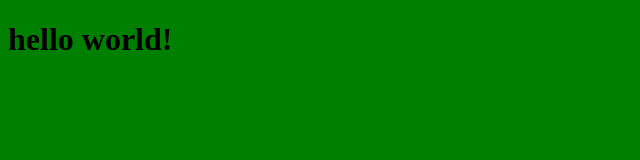
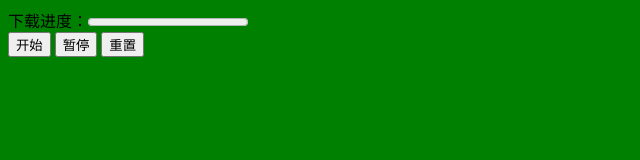
Before and after one commit to yananlz/spa, a plain HTML site: page 13-progress/index.html in a window 1280 px wide. Shown: the whole page, without its empty margins (0-640 px from the left). Drawn offline with nearby package versions, Linux system fonts and the light colour scheme.

Commit message:
Update index.html

```diff
--- a/13-progress/index.html
+++ b/13-progress/index.html
@@ -2,12 +2,18 @@
 <html lang="en">
 <head>
   <meta charset="UTF-8">
-  <title>hello</title>
+  <title>progress</title>
   <link rel="stylesheet" href="layout.css">
   <link rel="icon" href="https://i.wangding.in/favicon.ico" sizes="48x48" type="image/png">
 </head>
 <body>
-<h1>hello world!</h1>
+下载进度：<progress value='0' max='100'></progress>
+<div>
+  <input type="button" value="开始" id="start">
+  <input type="button" value="暂停" id="stop">
+  <input type="button" value="重置" id="reset">
+</div>
+
 <script src="//apps.bdimg.com/libs/jquery/2.1.4/jquery.min.js"></script>
 <script src="main.js"></script>
 </body>
```
